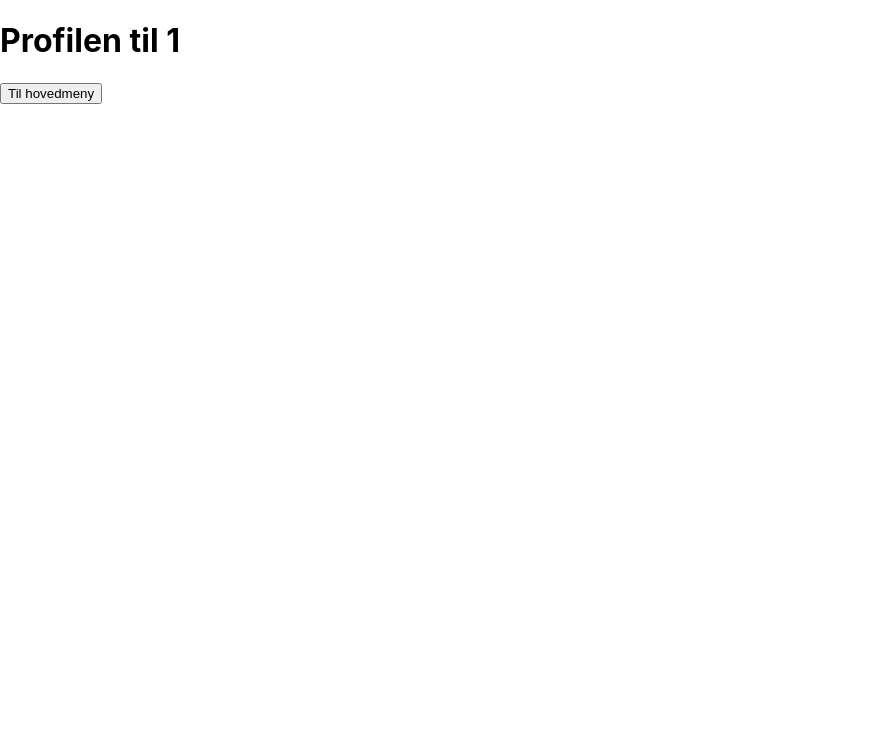
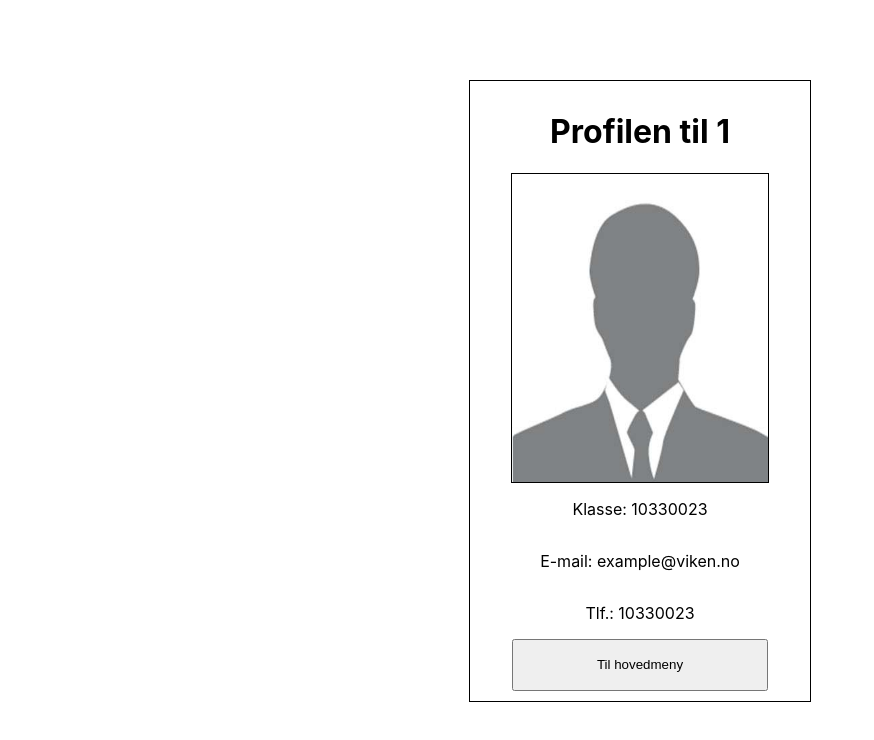
Before and after one commit to 2ITA-Dromtorp/Skoleoppgaver_2ITA, a React (Create React App) app in the folder basic_routing/: page /1 in a window 1280 px wide. Shown: the top 740 px of the page, without its empty margins (0-874 px from the left). Built offline with nearby package versions, Linux system fonts and the light colour scheme.

Commit message:
finished template to klassekart

```diff
--- a/basic_routing/src/App.css
+++ b/basic_routing/src/App.css
@@ -83,3 +83,33 @@
   background: darkgray;
   border-radius: 15%;
 }
+
+.profile {
+  display: flex;
+  justify-content: center;
+  align-items: center;
+}
+
+.profilecard {
+  position: relative;
+  display: flex;
+  flex-direction: column;
+  width: 25vw;
+  height: 75vh;
+  bottom: -10vh;
+  border: solid 1px black;
+  padding: 10px;
+  /* justify-content: center; */
+  align-items: center;
+}
+
+.profilecard img {
+  width: 80%;
+  height: 60%;
+  border: 1px solid black;
+}
+
+.profilecard button {
+  width: 80%;
+  height: 10%;
+}
--- a/basic_routing/src/profile.js
+++ b/basic_routing/src/profile.js
@@ -1,5 +1,6 @@
 import { useParams } from "react-router-dom";
 import { useNavigate } from "react-router-dom";
+import profileIMG from './images/profile-image.jpg'
 
 export default function Profile() {
 
@@ -9,10 +10,17 @@ export default function Profile() {
     console.log(profile);
 
     return (
-
         <>
-            <h1> Profilen til {profile} </h1>
-            <button onClick={() => {navigate('/')}}>Til hovedmeny</button>
+        <div className="profile">
+        <div className="profilecard">
+        <h1> Profilen til {profile} </h1>
+        <img src={profileIMG}></img>
+            <p>Klasse: 10330023</p>
+            <p>E-mail: example@viken.no</p>
+            <p>Tlf.: 10330023</p>
+        <button onClick={() => navigate("/")}>Til hovedmeny</button>
+        </div>
+        </div>
         </>
     )
 }
```
